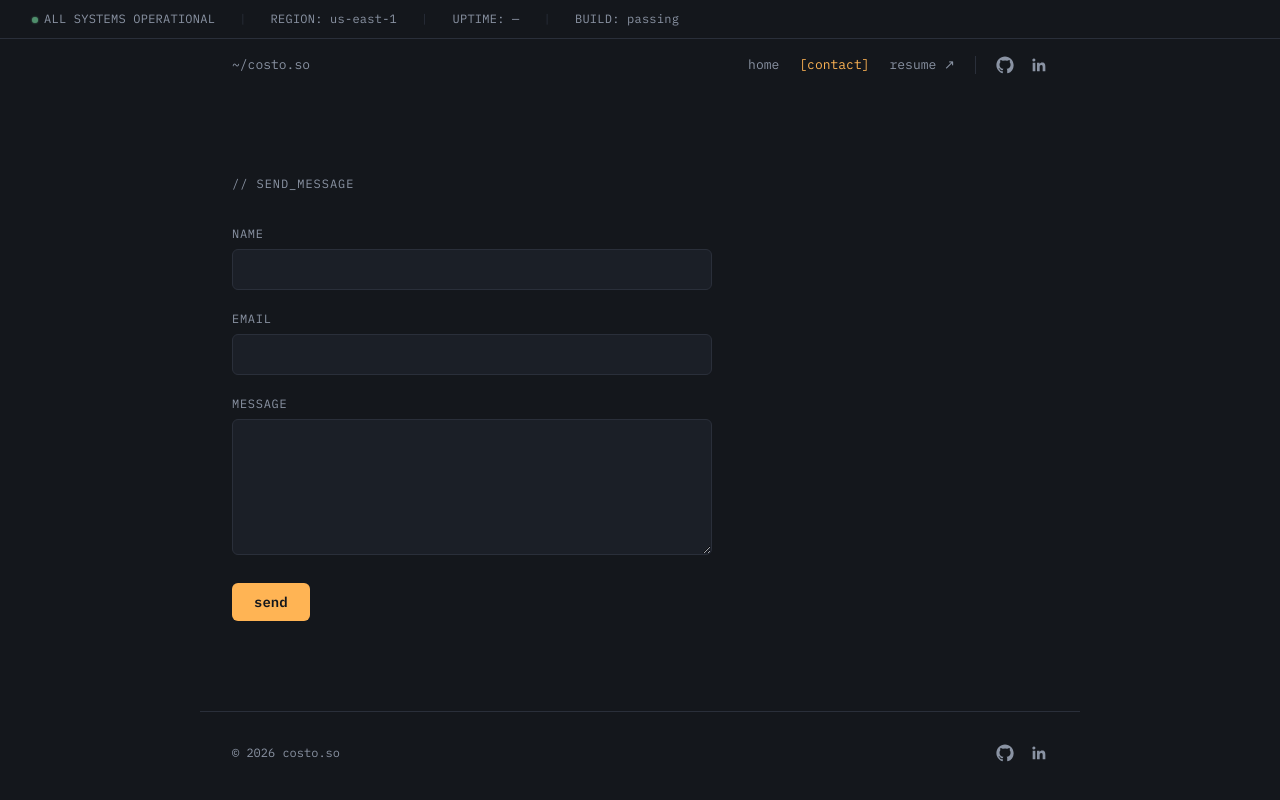
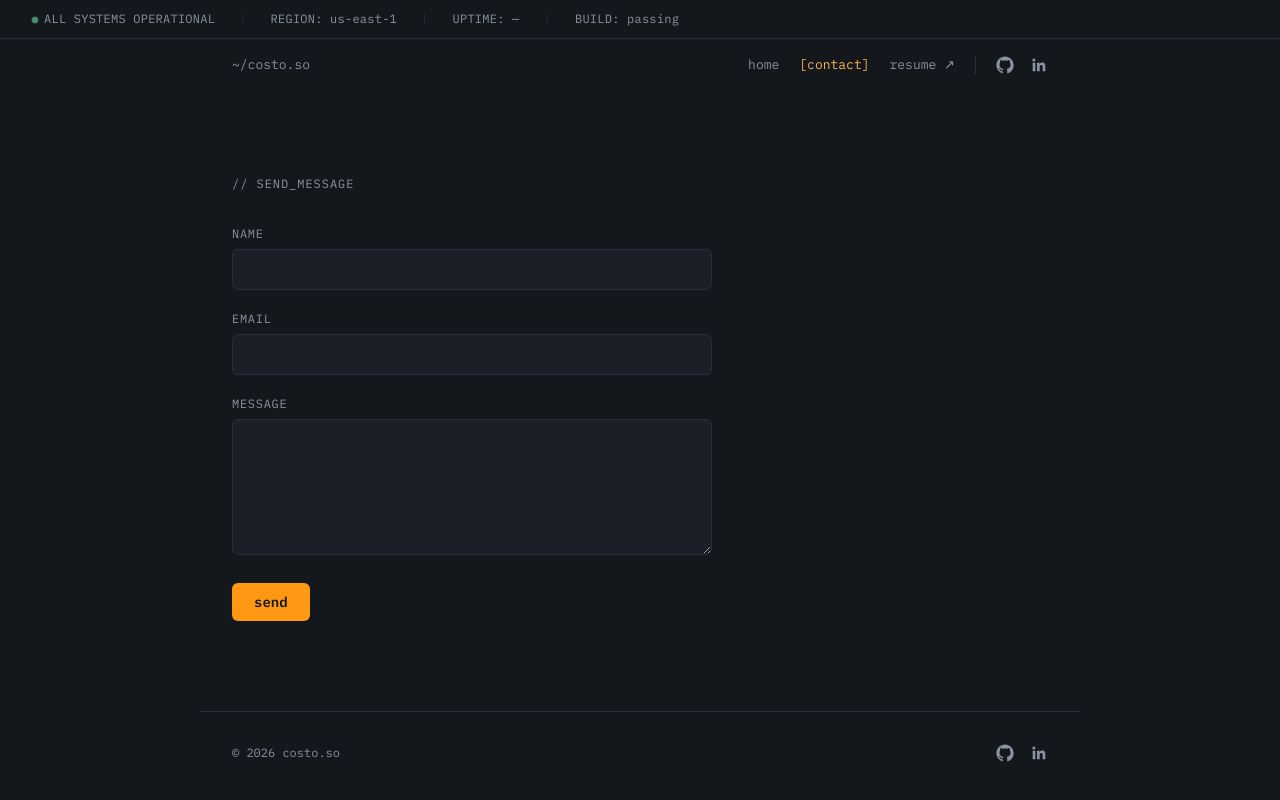
Before and after one commit to ccostoso/carlos, a React (Vite) app: page /contact in a window 1280 px wide. In both pictures the pointer is over the button "send". Shown: the top 800 px of the page. Built offline with nearby package versions, Linux system fonts and the light colour scheme; no server answers.

Commit message:
Adds hover styling for contact form button and resume

```diff
--- a/src/index.css
+++ b/src/index.css
@@ -6,6 +6,7 @@
   --text: #E4E7EC;
   --text-dim: #8A93A3;
   --accent: #FFB454;
+  --accent-hover: #FF9812;
   --accent-dim: #7A5A2E;
   --ok: #6FCF97;
 }
--- a/src/routes/contact.css
+++ b/src/routes/contact.css
@@ -54,6 +54,10 @@
   cursor: pointer;
 }
 
+.contact-form button:hover {
+  background: var(--accent-hover);
+}
+
 .contact-form button:disabled {
   opacity: 0.6;
   cursor: default;
```
Also changed, not shown: 1 other file (tests, documents, lock files or other folders).
